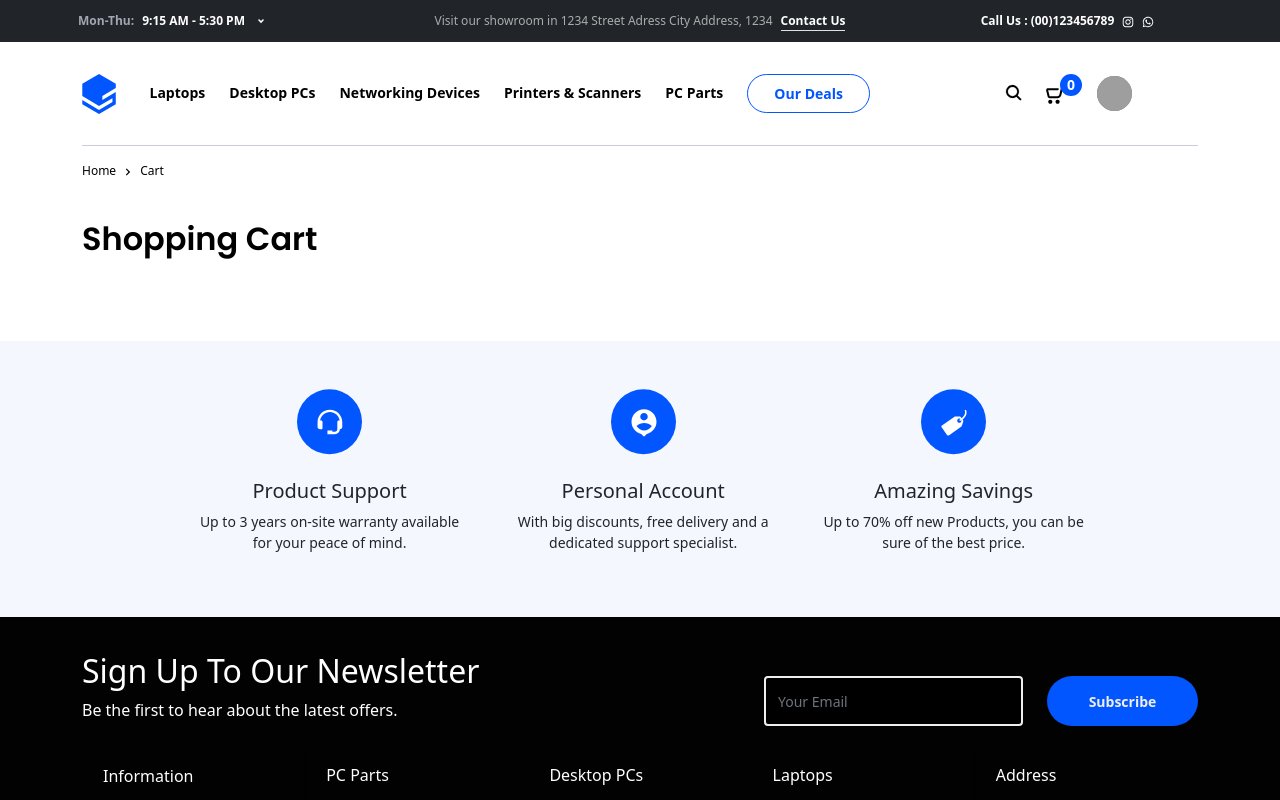
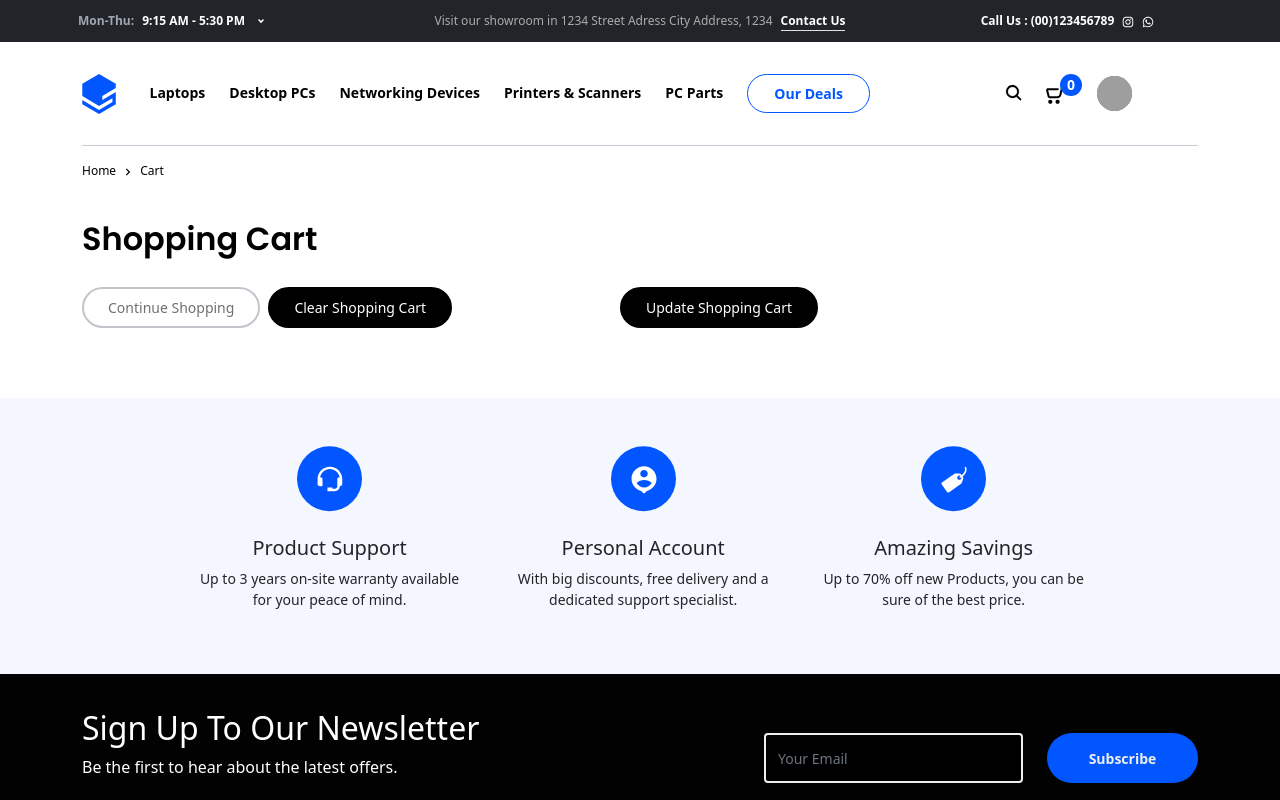
Before and after one commit to mehdimh95/online-shop, a React (Create React App) app: page / in a window 1280 px wide. Shown: the top 800 px of the page. Built offline with nearby package versions, Linux system fonts and the light colour scheme; grey boxes are pictures that could not be loaded.

Commit message:
add <ButtonsBody/>

```diff
--- a/src/App.js
+++ b/src/App.js
@@ -5,6 +5,7 @@ import SubHeder from "./components/SubHeder";
 import TopBody from "./components/TopBody";
 import SubBody from "./components/SubBody";
 import Footer from "./components/Footer";
+import ButtonsBody from "./components/ButtonsBody";
 
 function App() {
   return (
@@ -15,6 +16,7 @@ function App() {
         <div className="container">
           <SubHeder />
           <TopBody />
+          <ButtonsBody />
         </div>
       </div>
       <SubBody />
--- /dev/null
+++ b/src/components/ButtonsBody.js
@@ -0,0 +1,48 @@
+import React from "react";
+
+const ButtonsBody = () => {
+  return (
+    <div className="row mt-3">
+      <div className="col-lg-8">
+        <div className="d-flex justify-content-between">
+          <div className="gap-2 d-none d-lg-flex">
+            <button
+              type="button"
+              className="continue-shopping btn btn-sm px-4"
+              data-bs-toggle="button"
+              disabled
+            >
+              Continue Shopping
+            </button>
+            <button
+              type="button"
+              className="clear-cart btn btn-sm  px-4"
+              data-bs-toggle="button"
+              autocomplete="off"
+            >
+              Clear Shopping Cart
+            </button>
+          </div>
+          <div className="text-end flex-grow-1">
+            <button
+              type="button"
+              className="update-cart btn btn-lg px-4 py-3 fs-5 fw-bold w-100 d-lg-none"
+              data-bs-toggle="button"
+            >
+              Update Shopping Cart
+            </button>
+            <button
+              type="button"
+              className="update-cart btn btn-lg px-4 d-none d-lg-inline"
+              data-bs-toggle="button"
+            >
+              Update Shopping Cart
+            </button>
+          </div>
+        </div>
+      </div>
+    </div>
+  );
+};
+
+export default ButtonsBody;
--- a/src/index.css
+++ b/src/index.css
@@ -118,6 +118,39 @@ body {
   color: #000;
 }
 
+button.update-cart,
+button.clear-cart {
+  color: #fff;
+  background-color: #000;
+  border-radius: 50px;
+  font-size: 14px;
+  font-weight: 400;
+  line-height: 21px;
+  text-align: center;
+  border: 2px solid #000;
+}
+
+button.update-cart:hover,
+button.clear-cart:hover {
+  color: #000;
+  background-color: #fff;
+  border: 2px solid #000;
+  transition: 0.3s;
+  font-size: 14px;
+  font-weight: 400;
+  line-height: 21px;
+  text-align: center;
+}
+
+button.continue-shopping {
+  border: 2px solid #a2a6b0;
+  box-sizing: border-box;
+  border-radius: 50px;
+  font-size: 14px;
+  font-weight: 400;
+  line-height: 21px;
+  text-align: center;
+}
 
 #email-box {
   background-color: #000000;
```
